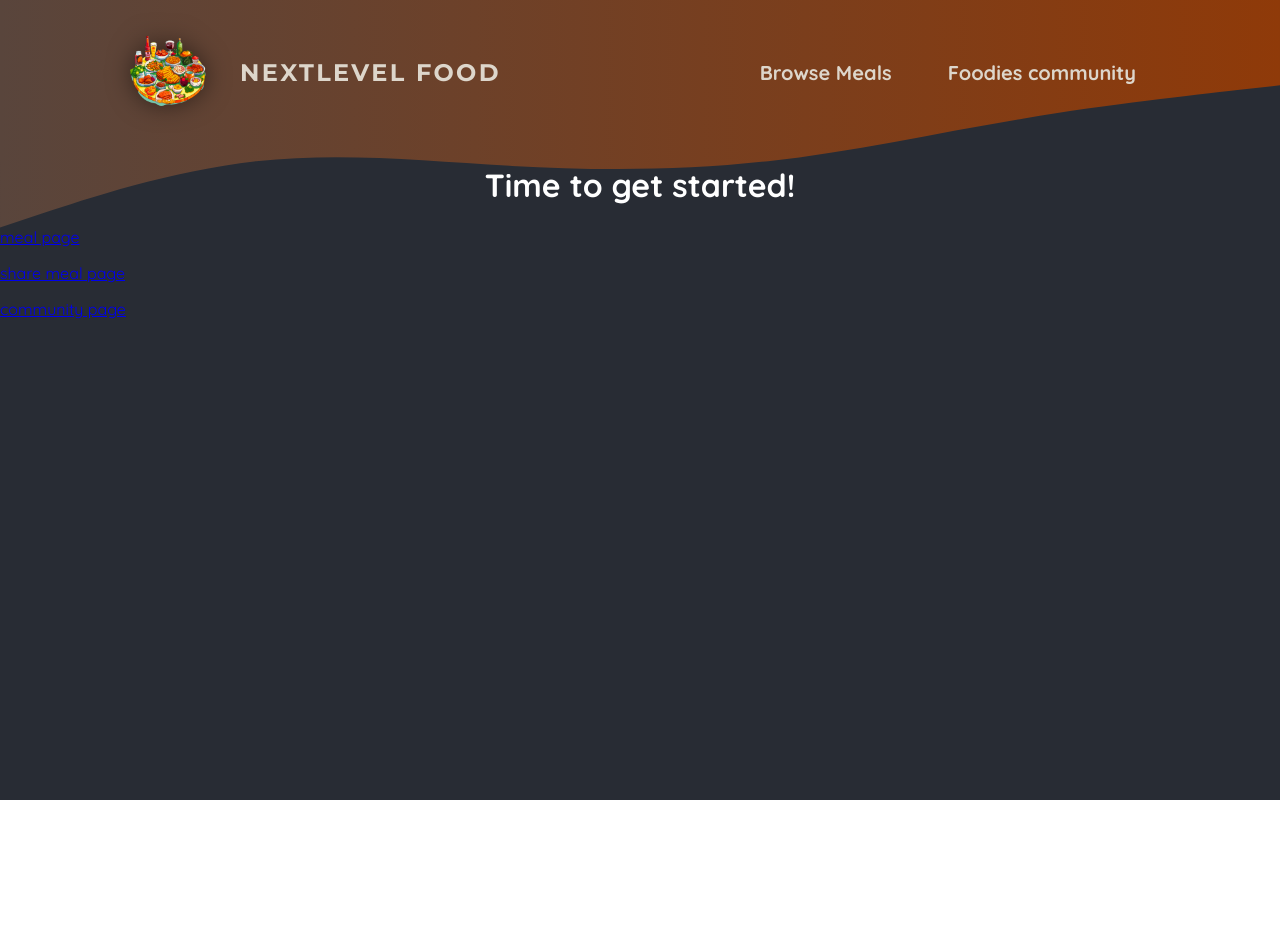
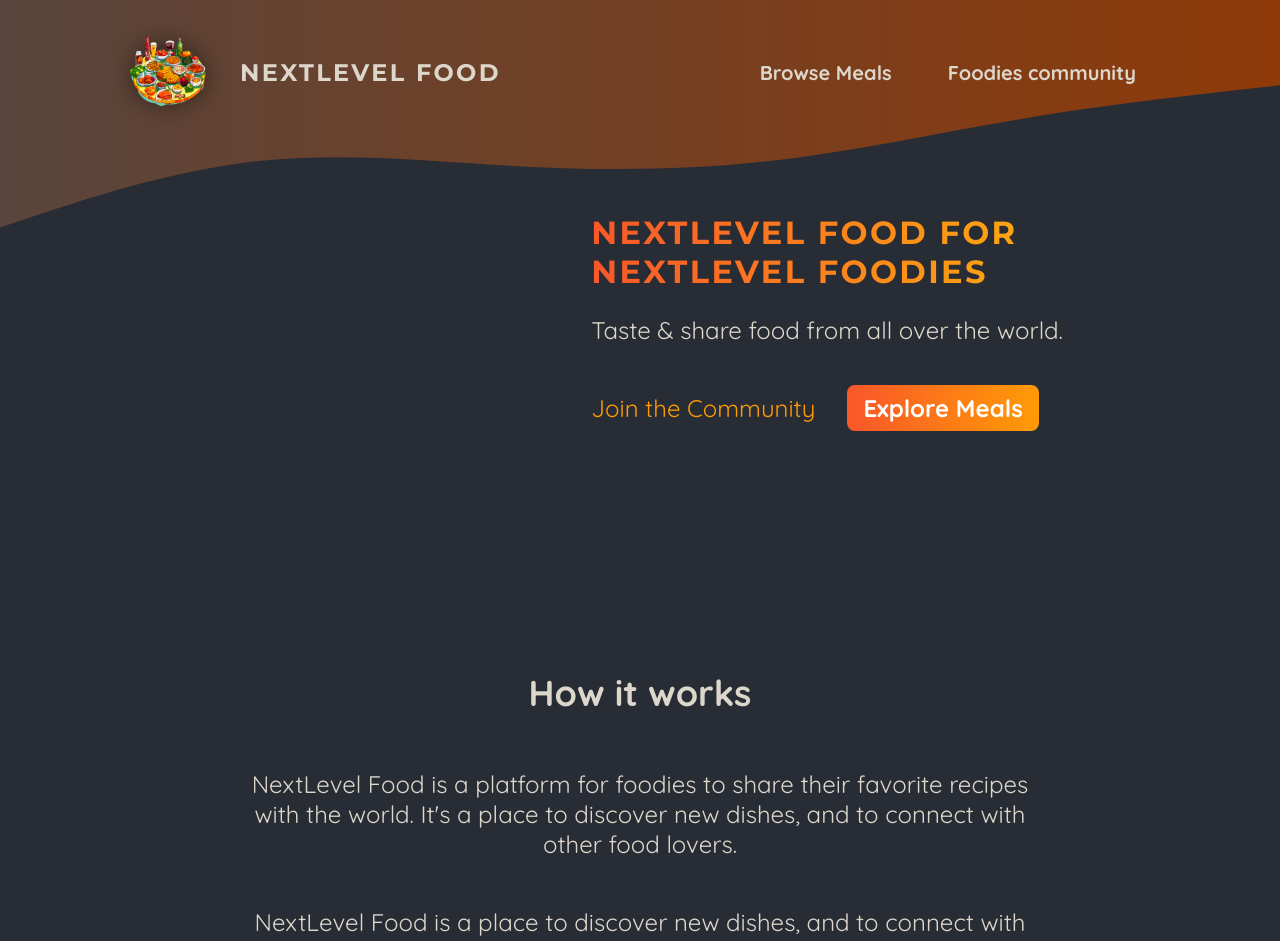
Before and after one commit to phamthimylinhhaui/foodies-starting-project, a Next.js app: page / in a window 1280 px wide. Shown: the top 941 px of the page. Before the commit the page ends 800 px from the top, so only its background shows below. Built offline with nearby package versions, Linux system fonts and the light colour scheme.

Commit message:
lesson-102: populating the start page content

```diff
--- a/app/page.js
+++ b/app/page.js
@@ -1,20 +1,49 @@
 import Link from "next/link";
+import classes from "./page.module.css"
 
 export default function Home() {
   return (
+      <>
+          <header className={classes.header}>
+              <div className={classes.slideshow}></div>
+              <div>
+                  <div className={classes.hero}>
+                      <h1>NextLevel Food for NextLevel Foodies</h1>
+                      <p>Taste & share food from all over the world.</p>
+                  </div>
+                  <div className={classes.cta}>
+                      <Link href="/community">Join the Community</Link>
+                      <Link href="/meals">Explore Meals</Link>
+                  </div>
+              </div>
+          </header>
           <main>
-      <h1 style={{ color: 'white', textAlign: 'center' }}>
-        Time to get started!
-      </h1>
+              <section className={classes.section}>
+                  <h2>How it works</h2>
                   <p>
-            <Link href="/meals">meal page</Link>
+                      NextLevel Food is a platform for foodies to share their favorite
+                      recipes with the world. It&apos;s a place to discover new dishes, and to
+                      connect with other food lovers.
                   </p>
                   <p>
-            <Link href="/meals/share">share meal page</Link>
+                      NextLevel Food is a place to discover new dishes, and to connect
+                      with other food lovers.
+                  </p>
+              </section>
+
+              <section className={classes.section}>
+                  <h2>Why NextLevel Food?</h2>
+                  <p>
+                      NextLevel Food is a platform for foodies to share their favorite
+                      recipes with the world. It&apos;s a place to discover new dishes, and to
+                      connect with other food lovers.
                   </p>
                   <p>
-            <Link href="/community">community page</Link>
+                      NextLevel Food is a place to discover new dishes, and to connect
+                      with other food lovers.
                   </p>
+              </section>
           </main>
+      </>
   );
 }
--- /dev/null
+++ b/app/page.module.css
@@ -0,0 +1,75 @@
+.header {
+    display: flex;
+    gap: 3rem;
+    margin: 3rem auto;
+    width: 90%;
+    max-width: 75rem;
+}
+
+.slideshow {
+    width: 40rem;
+    height: 25rem;
+}
+
+.hero {
+    color: #ddd6cb;
+    font-size: 1.5rem;
+}
+
+.hero h1 {
+    font-size: 2rem;
+    font-weight: bold;
+    font-family: 'Montserrat', sans-serif;
+    letter-spacing: 0.15rem;
+    text-transform: uppercase;
+    background: linear-gradient(90deg, #f9572a, #ffc905);
+    background-clip: text;
+    -webkit-background-clip: text;
+    -webkit-text-fill-color: transparent;
+}
+
+.cta {
+    font-size: 1.5rem;
+    display: flex;
+    gap: 1rem;
+}
+
+.cta a {
+    display: inline-block;
+    margin-top: 1rem;
+    padding: 0.5rem 1rem;
+    border-radius: 0.5rem;
+    background: linear-gradient(90deg, #f9572a, #ff9b05);
+    color: #ffffff;
+    font-weight: bold;
+    text-decoration: none;
+}
+
+.cta a:hover,
+.cta a:active {
+    background: linear-gradient(90deg, #fd4715, #f9b241);
+}
+
+.cta a:first-child {
+    background: transparent;
+    font-weight: normal;
+    color: #ff9b05;
+    padding-left: 0;
+}
+
+.cta a:first-child:hover,
+.cta a:first-child:active {
+    background: transparent;
+    color: #f9b241;
+}
+
+.section {
+    display: flex;
+    flex-direction: column;
+    color: #ddd6cb;
+    font-size: 1.5rem;
+    max-width: 50rem;
+    width: 90%;
+    margin: 2rem auto;
+    text-align: center;
+}
```
Lines whose indentation alone changed are shown as unchanged.
